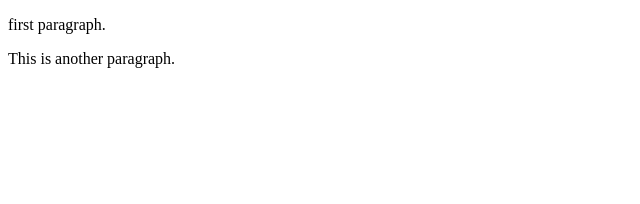
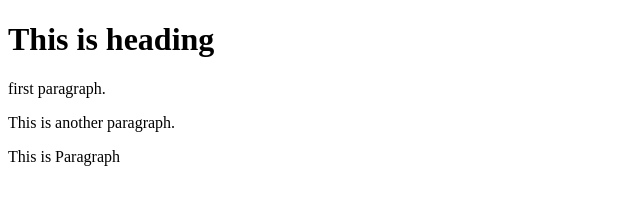
Before and after one commit to Awadheshgit/learning-git, a plain HTML site: page index.html in a window 1280 px wide. Shown: the whole page, without its empty margins (0-640 px from the left). Drawn offline with Linux system fonts and the light colour scheme.

Commit message:
Update index.html

```diff
--- a/index.html
+++ b/index.html
@@ -4,7 +4,9 @@
 <title>Page Title</title>
 </head>
 <body>
+   <h1>This is heading</h1>
    <p>first paragraph.</p>
    <p>This is another paragraph.</p>
+   <p>This is Paragraph</p>
   </body>
 </html>
```
